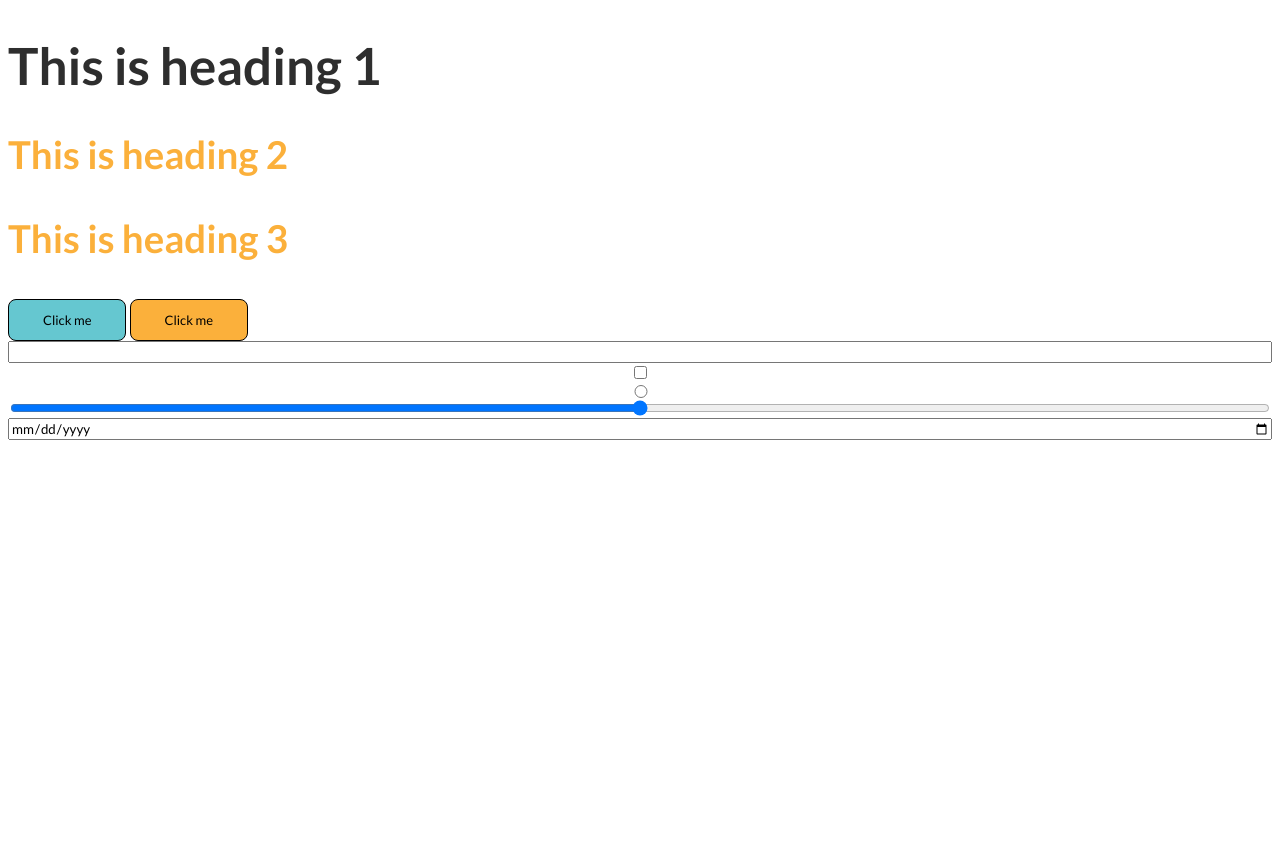
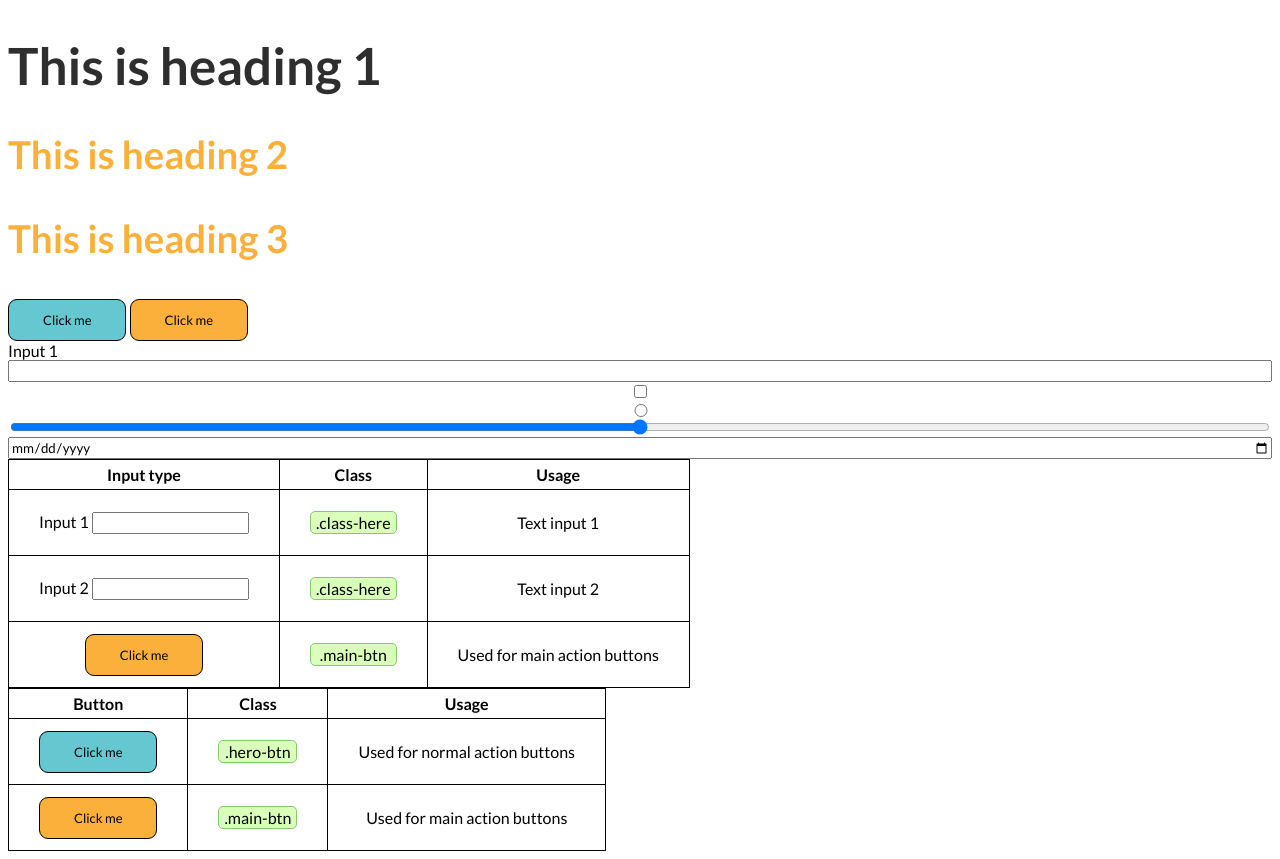
Before and after one commit to pawan-live/pet-care-system-iwt, a PHP site: page /html/styleguide.html in a window 1280 px wide. Before the commit the page ends 440 px from the top, so only its background shows below. Run offline with PHP 8.4, Linux system fonts and the light colour scheme.

Commit message:
added classes and elements

```diff
--- a/html/styleguide.html
+++ b/html/styleguide.html
@@ -27,11 +27,66 @@
     <button class="main-btn">Click me</button>
 
     <div class="flex column">
-      <input type="text" />
-      <input type="checkbox" />
+      <label for="input1">Input 1</label>
+      <input id="input1" type="text" />
+      <input id="input2" type="checkbox" />
       <input type="radio" />
       <input type="range" />
       <input type="date" />
     </div>
+    <!-- input types -->
+    <table>
+      <tr>
+        <th>Input type</th>
+        <th>Class</th>
+        <th>Usage</th>
+      </tr>
+
+      <!-- text input 1 -->
+      <tr>
+        <td>
+          <label for="input1">Input 1</label>
+          <input id="input1" type="text" />
+        </td>
+        <td><p class="snippet">.class-here</p></td>
+        <td>Text input 1</td>
+      </tr>
+
+      <!-- text input 2 -->
+      <tr>
+        <td>
+          <label for="input2">Input 2</label>
+          <input id="input2" type="text" />
+        </td>
+        <td><p class="snippet">.class-here</p></td>
+        <td>Text input 2</td>
+      </tr>
+
+      <tr>
+        <td><button class="main-btn">Click me</button></td>
+        <td><p class="snippet">.main-btn</p></td>
+        <td>Used for main action buttons</td>
+      </tr>
+    </table>
+    <!-- buttons -->
+    <table>
+      <tr>
+        <th>Button</th>
+        <th>Class</th>
+        <th>Usage</th>
+      </tr>
+
+      <tr>
+        <td><button class="hero-btn">Click me</button></td>
+        <td><p class="snippet">.hero-btn</p></td>
+        <td>Used for normal action buttons</td>
+      </tr>
+
+      <tr>
+        <td><button class="main-btn">Click me</button></td>
+        <td><p class="snippet">.main-btn</p></td>
+        <td>Used for main action buttons</td>
+      </tr>
+    </table>
   </body>
 </html>
--- a/styles/style.css
+++ b/styles/style.css
@@ -8,6 +8,7 @@
 }
 
 * {
+  box-sizing: border-box;
   font-family: "Lato", sans-serif;
 }
 
@@ -21,6 +22,20 @@
 
 .flex.row {
   flex-direction: row;
+}
+
+.width25percent {
+  width: 25%;
+}
+.width50percent {
+  width: 50%;
+}
+.width75percent {
+  width: 75%;
+}
+
+.align-center {
+  align-items: center;
 }
 
 .h1-large {
@@ -51,7 +66,7 @@
   padding: 12px 34px;
   font-size: 13px;
   cursor: pointer;
-  border-radius: 8px;
+  border-radius: 9px;
   background: var(--lightblue);
 }
 .hero-btn:hover {
@@ -67,7 +82,7 @@
   padding: 12px 34px;
   font-size: 13px;
   cursor: pointer;
-  border-radius: 8px;
+  border-radius: 9px;
   background: var(--lightyellow);
 }
 .main-btn:hover {
@@ -75,3 +90,22 @@
   background: var(--darkyellow);
   transition: 0.5s ease-in-out;
 }
+
+.snippet {
+  background-color: rgb(217, 255, 186);
+  border-radius: 5px;
+  padding: 1px 5px;
+  border: 1px solid rgb(134, 202, 112);
+}
+
+table {
+  border: 1px solid black;
+  border-collapse: collapse;
+}
+
+td,
+th {
+  border: 1px solid black;
+  text-align: center;
+  padding: 5px 30px;
+}
```
